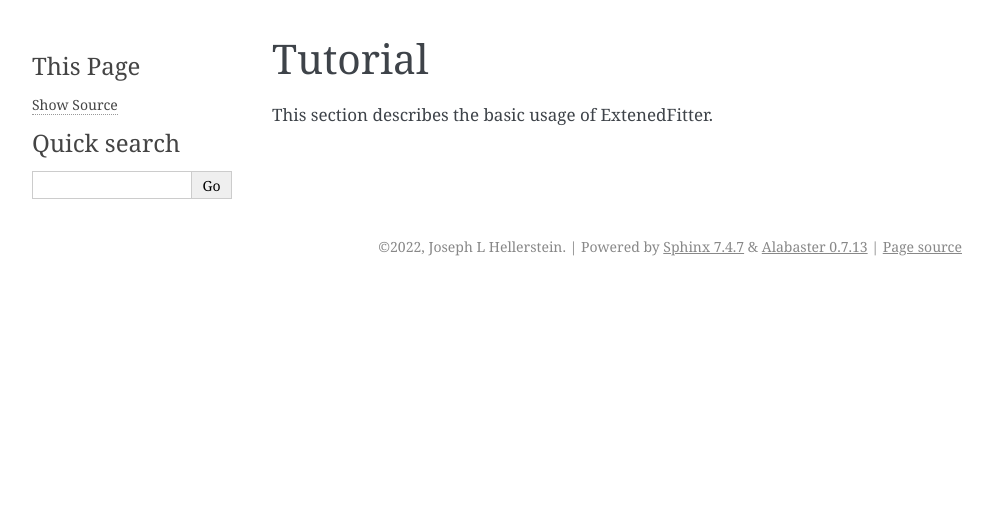
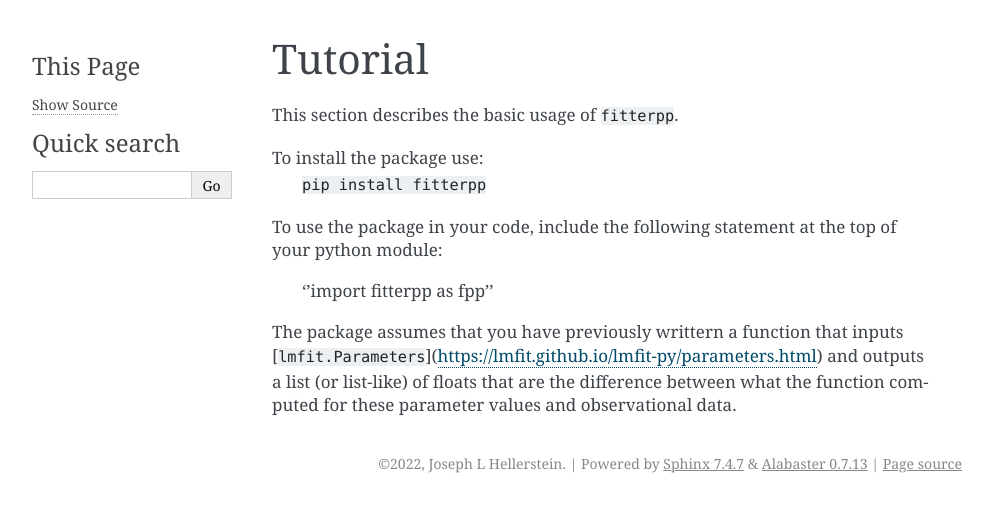
Before and after one commit to ModelEngineering/ExtendedFitter, a Sphinx documentation site: the page built from docs/source/tutorial.rst, in a window 1280 px wide. Shown: the top 512 px of the page, without its empty margins (148-1141 px from the left). Built offline with Sphinx 7.4.7, drawn with Linux system fonts in a browser that asks for light colours.

Commit message:
Progress on documentation

```diff
--- a/docs/source/tutorial.rst
+++ b/docs/source/tutorial.rst
@@ -1,4 +1,20 @@
 Tutorial
 =========
 
-This section describes the basic usage of ExtenedFitter.
+This section describes the basic usage of ``fitterpp``.
+
+To install the package use:
+    ``pip install fitterpp``
+
+To use the package in your code, include the following statement
+at the top of your python module:
+
+    ''import fitterpp as fpp''
+
+The package assumes that you have previously writtern a function
+that inputs
+[``lmfit.Parameters``](https://lmfit.github.io/lmfit-py/parameters.html)
+and outputs
+a list (or list-like) of floats that are the difference between
+what the function computed for these parameter values and observational
+data.
```
Also changed, not shown: 1 other file.
